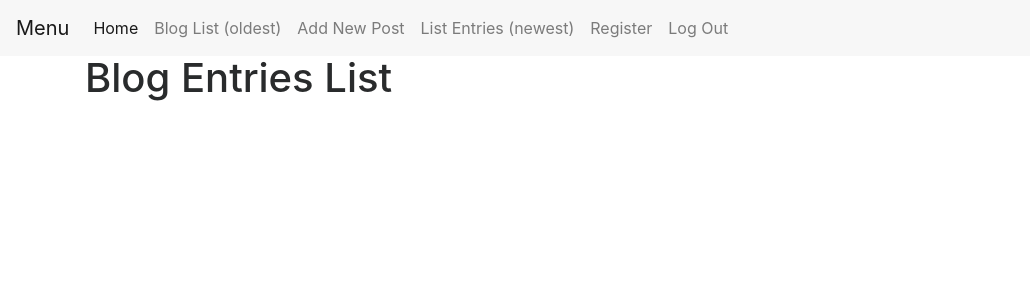
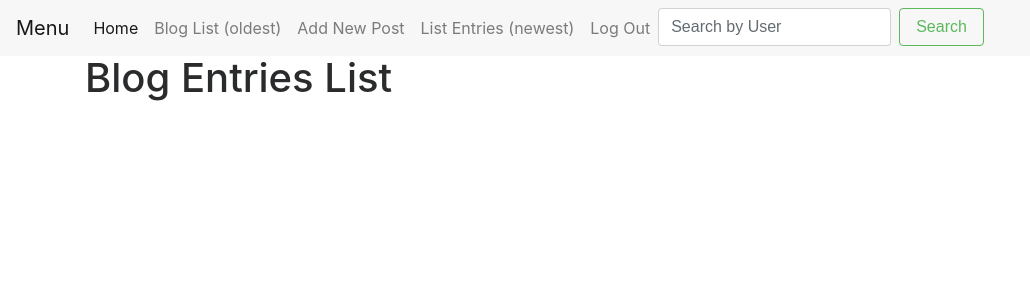
Before and after one commit to Stephanie-Spears/blogz-new, a Flask app: page /blog in a window 1280 px wide. Shown: the top 300 px of the page, without its empty margins (0-1030 px from the left). Run offline with Flask 2, Linux system fonts and the light colour scheme; the visitor is signed in with stand-in values (Sample User, id 1); data that the repository does not hold is empty; some libraries are stand-ins or nearby versions; some web fonts are replaced.

Commit message:
update user signup

```diff
--- a/main.py
+++ b/main.py
@@ -47,7 +47,7 @@ class User(db.Model):
         self.password = password
 
     def __repr__ (self):
-        return '<\nID: %s\nEmail: %s\nPassword: %s\n>' % (self.id, self.email, self.password) #self.entries
+        return '<\nID: %s\nEmail: %s\n>' % (self.id, self.email) #self.password, elf.entries
 
     def is_valid(self):
         if self.email and self.password:
@@ -56,8 +56,19 @@ class User(db.Model):
             return False
 
 
+#
+# @app.route('/search_by_owner', methods=['POST'])
+# def search_by_owner():
+    # user_entry = User.query.filter_by(email=email).first()
 
-
+    # entry.owner = request.form['entry_owner']
+    # entry_posters_list = User.query.all()
+    #
+    # if entry_owner and (entry.owner in entry_posters_list): ##
+    #     return render_template('/serach_by_owner.html', entry_owner=entry_owner)
+    # else:
+    #     flash('User not found or has no posts')
+    #     return render_template('/all_entries.html')
 
 @app.before_request
 def require_login():
--- a/templates/all_entries.html
+++ b/templates/all_entries.html
@@ -10,7 +10,7 @@
                 </h2>
                 <p>{{ entry.body }}</p>
                 <p>{{ entry.created }}</p>
-                <!-- <p>{{ entry.owner }}</p> -->
+                <p>{{ entry.owner }}</p>
             </li>
         {% endfor %}
     </ul>
--- a/templates/base.html
+++ b/templates/base.html
@@ -27,14 +27,22 @@
           <li class="nav-item">
             <a class="nav-link" href='/blog?sort=newest'>List Entries (newest)</a>
           </li>
-          <li class="nav-item">
-            <a class="nav-link" href="/register">Register</a>
-          </li>
           {% if session['email'] %}
           <li class="nav-item">
             <a class="nav-link" href="/logout">Log Out</a>
           </li>
+          {% else %}
+          <li class="nav-item">
+            <a class="nav-link" href="/register">Register</a>
+          </li>
           {% endif %}
+          <li>
+            <!-- ##ACTION EMPTY## -->
+            <form class="form-inline" action="/" method="post">
+              <input class="form-control mr-sm-2" type="text" placeholder="Search by User" value="{{ entry_owner }}">
+              <button class="btn btn-outline-success my-2 my-sm-0" type="submit">Search</button>
+            </form>
+          </li>
         </ul>
       </div>
     </nav>
--- a/templates/new_entry_form.html
+++ b/templates/new_entry_form.html
@@ -9,7 +9,7 @@
 
         <label for="body_field">Blog Body:</label>
         <textarea rows="4" cols="50" id="body_field" name="body" >{{ new_entry_body }}</textarea>
-        <!-- <input type="hidden" name="owner" value="{{ new_entry_owner }}"> -->
+        <input type="hidden" name="owner" value="{{ new_entry_owner }}">
 
     <input id="submit_button" type="submit" value="Save">
 </form>
```
Also changed, not shown: templates/index.html (added, +17 -0 lines).
